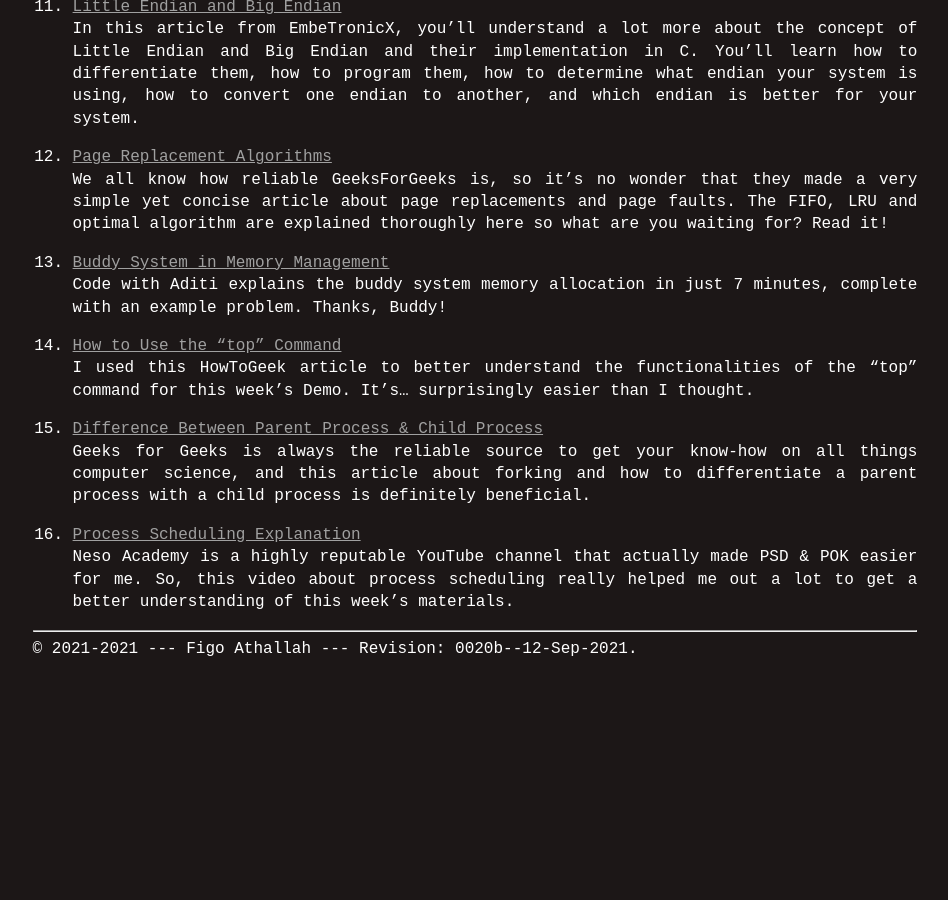
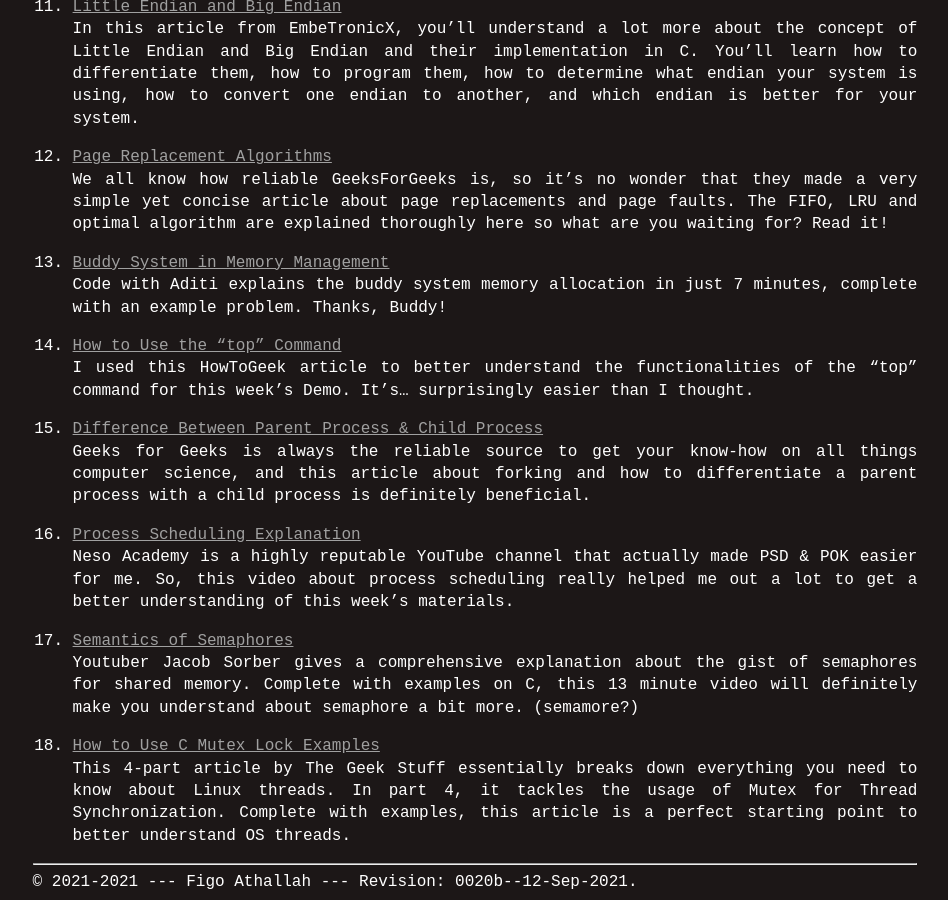
Before and after one commit to figoathallah/os212, a Jekyll site: the page built from links.md, in a window 1280 px wide and 900 px high, scrolled down 1263 px. Shown: the whole window, without its empty margins (165-1113 px from the left). Built offline with Jekyll 4.4.1, drawn with Linux system fonts in a browser that asks for light colours; our own code applies the rules of GitHub Pages for plain Markdown files; before the commit the page ends 1930 px from its top, so only the background shows below that.

Commit message:
OS212 figoathallah updated links

```diff
--- a/links.md
+++ b/links.md
@@ -64,3 +64,11 @@ Geeks for Geeks is always the reliable source to get your know-how on all things
 16. [Process Scheduling Explanation](https://www.youtube.com/watch?v=2h3eWaPx8SA)<br>
 Neso Academy is a highly reputable YouTube channel that actually made PSD & POK easier for me.
 So, this video about process scheduling really helped me out a lot to get a better understanding of this week's materials.
+
+17. [Semantics of Semaphores](https://www.youtube.com/watch?v=ukM_zzrIeXs)<br>
+Youtuber Jacob Sorber gives a comprehensive explanation about the gist of semaphores for shared memory.
+Complete with examples on C, this 13 minute video will definitely make you understand about semaphore a bit more. (semamore?)
+
+18. [How to Use C Mutex Lock Examples](https://www.thegeekstuff.com/2012/05/c-mutex-examples/)<br>
+This 4-part article by The Geek Stuff essentially breaks down everything you need to know about Linux threads. In part 4, it tackles the usage of Mutex for Thread Synchronization.
+Complete with examples, this article is a perfect starting point to better understand OS threads.
```
Also changed, not shown: 7 other files.
